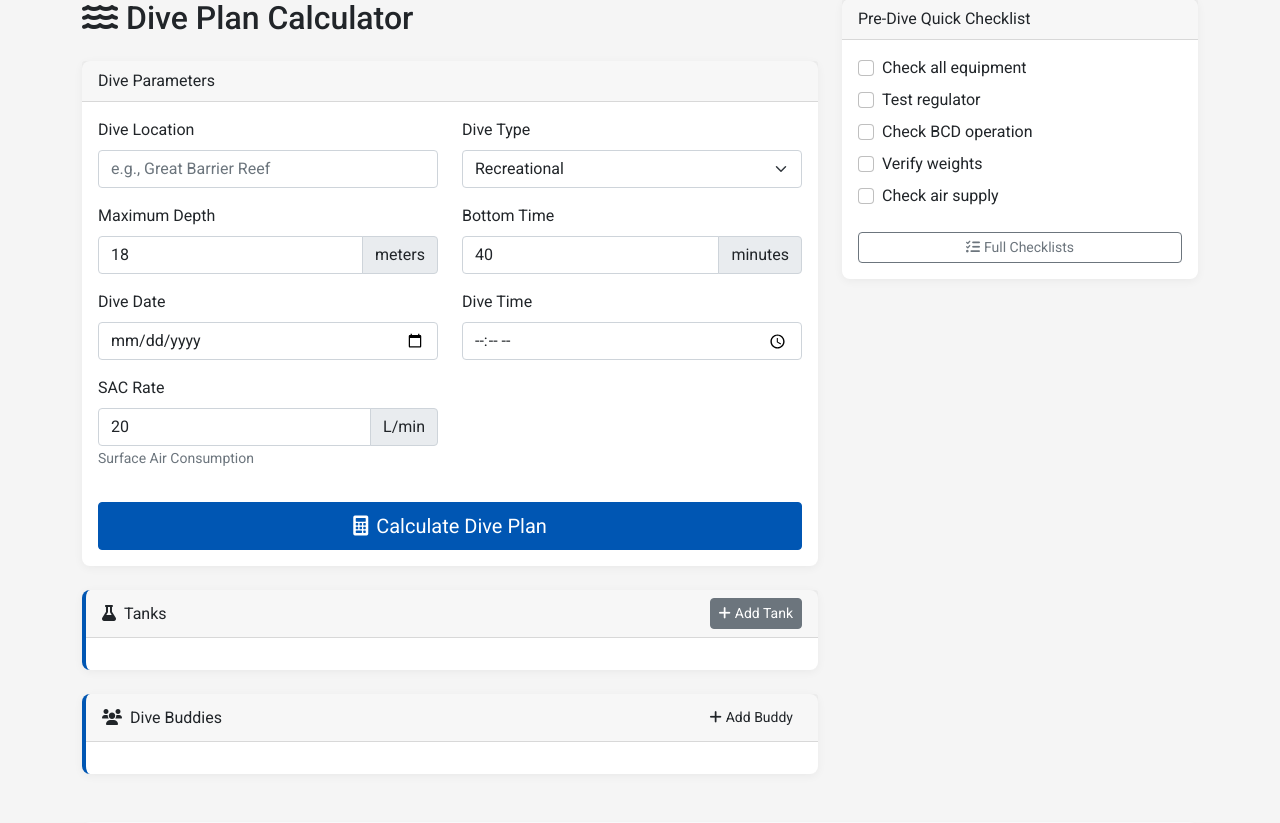
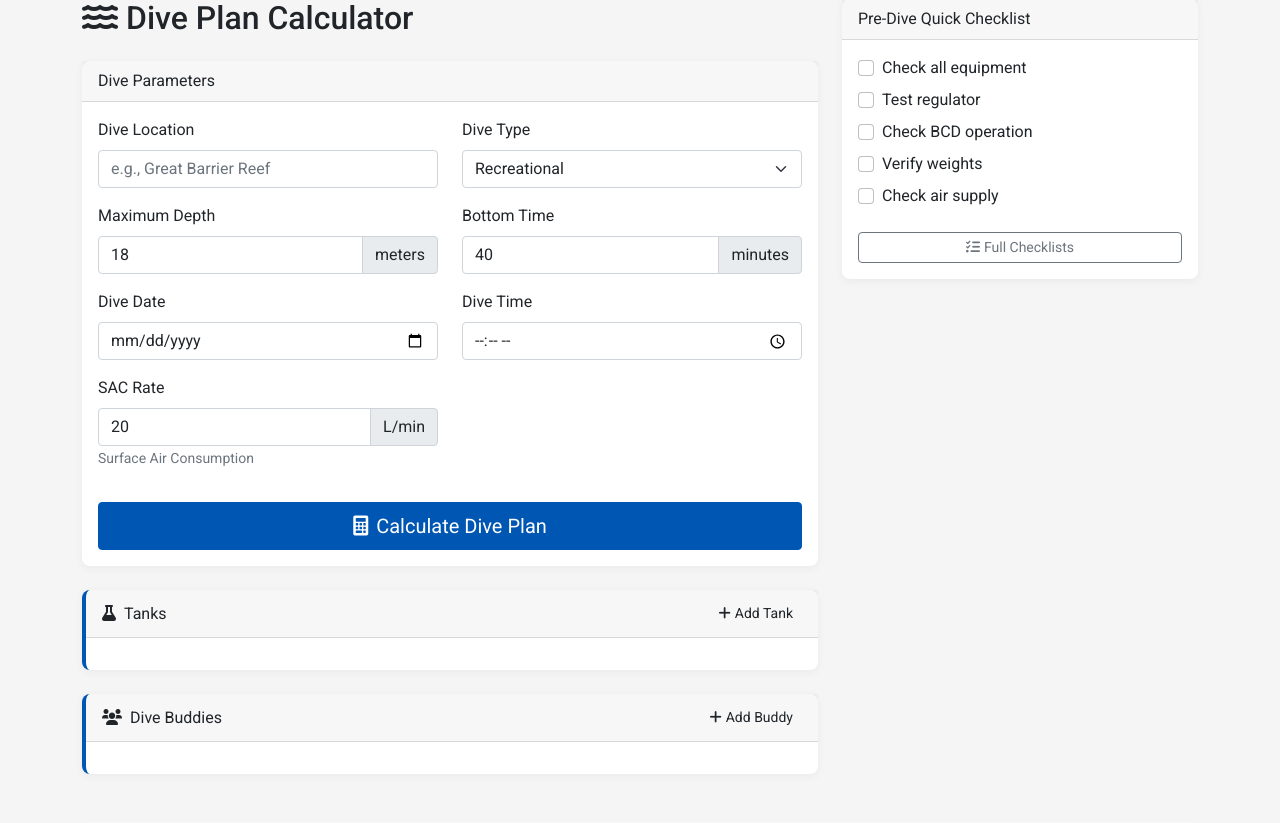
Before and after one commit to teyfikoz/ScuPlan, a Flask app: page / in a window 1280 px wide. Shown: the part 81-904 px from the top of the page. Run offline with Flask 3, Linux system fonts and the light colour scheme; some libraries are stand-ins or nearby versions.

Commit message:
Update Add Tank button color to match Add Buddy button color
Replit-Commit-Author: Agent
Replit-Commit-Session-Id: 9c7dba8c-6835-4ae8-b518-1ebb321b5a18
Replit-Commit-Screenshot-Url: https://storage.googleapis.com/screenshot-production-us-central1/47d0aa05-c79d-4d20-9996-789f4d5ae79a/2ef9b10d-f406-42b3-9719-d8222651a7f2.jpg

```diff
--- a/templates/index.html
+++ b/templates/index.html
@@ -86,7 +86,7 @@
             <div class="card-header">
                 <div class="d-flex justify-content-between align-items-center">
                     <span><i class="fas fa-flask me-2"></i>Tanks</span>
-                    <button type="button" class="btn btn-sm btn-secondary" id="addTankButton">
+                    <button type="button" class="btn btn-sm btn-accent" id="addTankButton">
                         <i class="fas fa-plus me-1"></i>Add Tank
                     </button>
                 </div>
```
Also changed, not shown: attached_assets/image_1743713531335.png (added), attached_assets/image_1743713571878.png (added).
